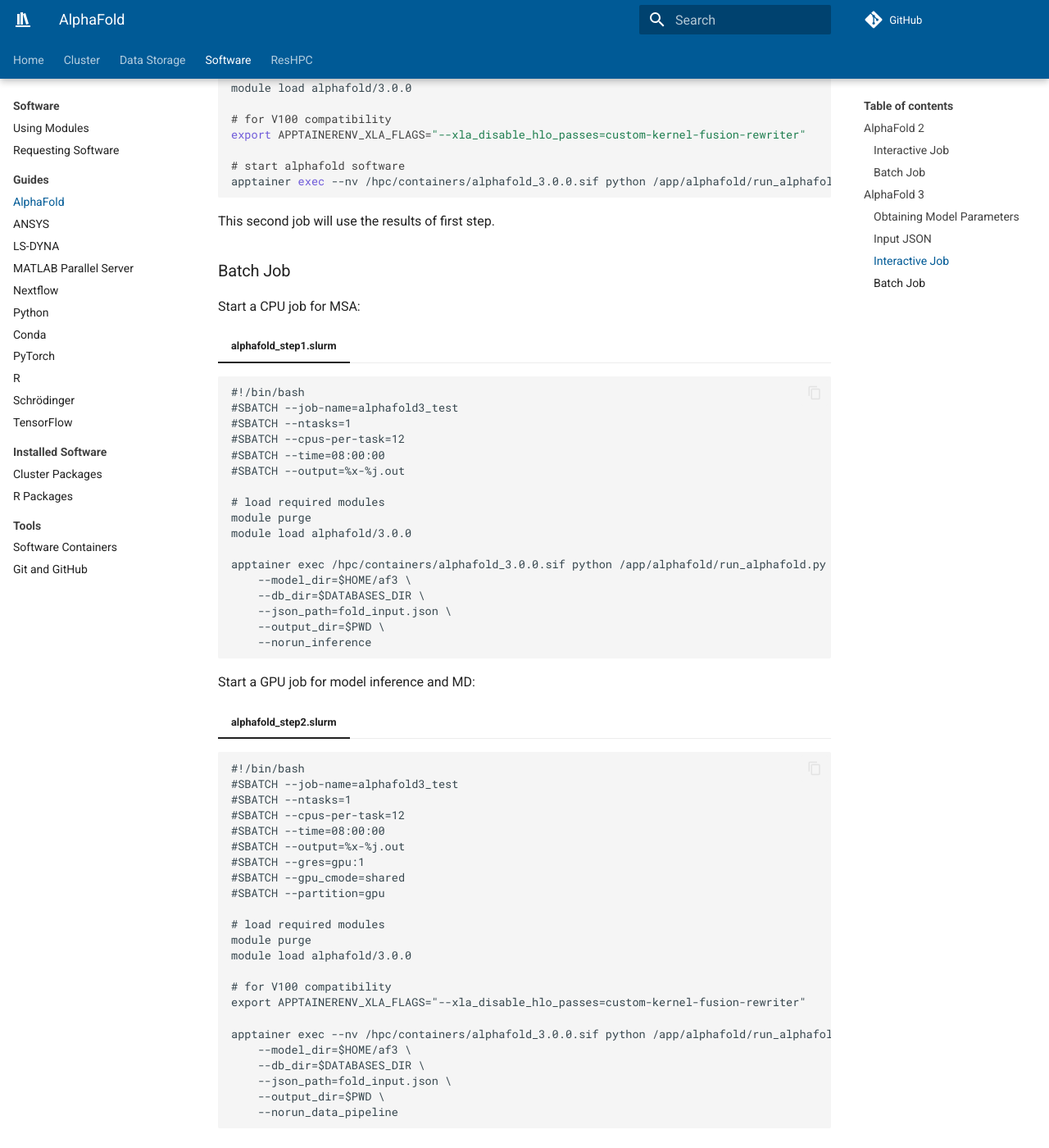
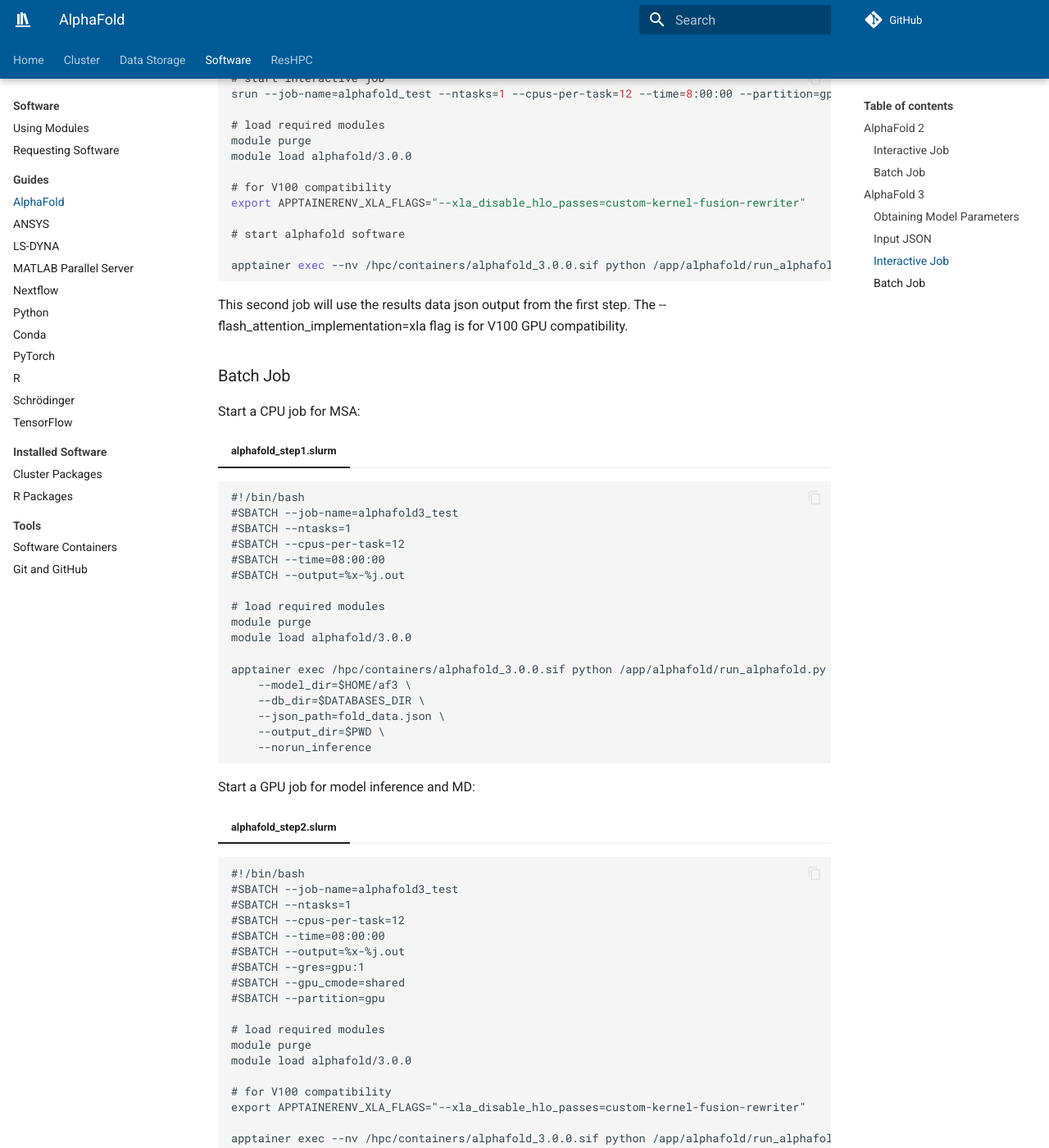
Before and after one commit to mcw-rcc/mcw-rcc.github.io, an MkDocs documentation site: the page built from docs/software/alphafold.md, in a window 1280 px wide and 1400 px high, scrolled down 3972 px. Shown: the whole window at 82% size. Built offline with MkDocs 1.6.1 and Material for MkDocs 9.7.7, drawn with Linux system fonts in a browser that asks for light colours; comment, search, counter and statistics services are not loaded; some of the changed text lies outside the part shown.

Commit message:
alphafold3 updates

````diff
--- a/docs/software/alphafold.md
+++ b/docs/software/alphafold.md
@@ -7,6 +7,8 @@
 The AlphaFold 2 workflow has two parts, MSA search which is CPU based, and inference/MD which is GPU based. To maximize resources, split your workflow into two jobs.
 
 ### Interactive Job
+
+You should only use interactive jobs for testing/debugging.  Please submit batch jobs otherwise.
 
 Start a CPU job for MSA:
 
@@ -28,7 +30,7 @@
 
 ```bash
 # start interactive job
-srun --job-name=alphafold_test --ntasks=1 --cpus-per-task=12 --time=8:00:00 --gres=gpu:1 --gpu_cmode=shared --pty bash
+srun --job-name=alphafold_test --ntasks=1 --cpus-per-task=12 --time=8:00:00 --partition=gpu --gres=gpu:1 --gpu_cmode=shared --pty bash
 
 # load required modules on the gpu node
 module load alphafold/2.3.2
@@ -139,6 +141,8 @@
 <!-- markdownlint-disable MD024 -->
 ### Interactive Job
 
+You should only use interactive jobs for testing/debugging.  Please submit batch jobs otherwise.
+
 The syntax and input format has changed in AlphaFold 3. You are required to provide your own model parameters (`--model_dir`) as previously discussed. The `--db_dir` is provided with the install and should not be edited. The `--json_path` will be your JSON format input file as previously discussed. The `--output_dir` can be set to anything, with the default being the current working directory.
 
 Start a CPU job for MSA:
@@ -171,10 +175,11 @@
 export APPTAINERENV_XLA_FLAGS="--xla_disable_hlo_passes=custom-kernel-fusion-rewriter"
 
 # start alphafold software
-apptainer exec --nv /hpc/containers/alphafold_3.0.0.sif python /app/alphafold/run_alphafold.py --model_dir=$HOME/af3 --db_dir=$DATABASES_DIR --json_path=fold_input.json --output_dir=$PWD --norun_data_pipeline
+
+apptainer exec --nv /hpc/containers/alphafold_3.0.0.sif python /app/alphafold/run_alphafold.py --model_dir=$HOME/af3 --db_dir=$DATABASES_DIR --json_path=fold_data.json --output_dir=$PWD --flash_attention_implementation=xla --norun_data_pipeline
 ```
 
-This second job will use the results of first step.
+This second job will use the results data json output from the first step.  The --flash_attention_implementation=xla flag is for V100 GPU compatibility.
 
 ### Batch Job
 
@@ -197,7 +202,7 @@
 apptainer exec /hpc/containers/alphafold_3.0.0.sif python /app/alphafold/run_alphafold.py \
     --model_dir=$HOME/af3 \
     --db_dir=$DATABASES_DIR \
-    --json_path=fold_input.json \
+    --json_path=fold_data.json \
     --output_dir=$PWD \
     --norun_inference
 ```
@@ -229,5 +234,6 @@
     --db_dir=$DATABASES_DIR \
     --json_path=fold_input.json \
     --output_dir=$PWD \
+    --flash_attention_implementation=xla \
     --norun_data_pipeline
 ```
````
